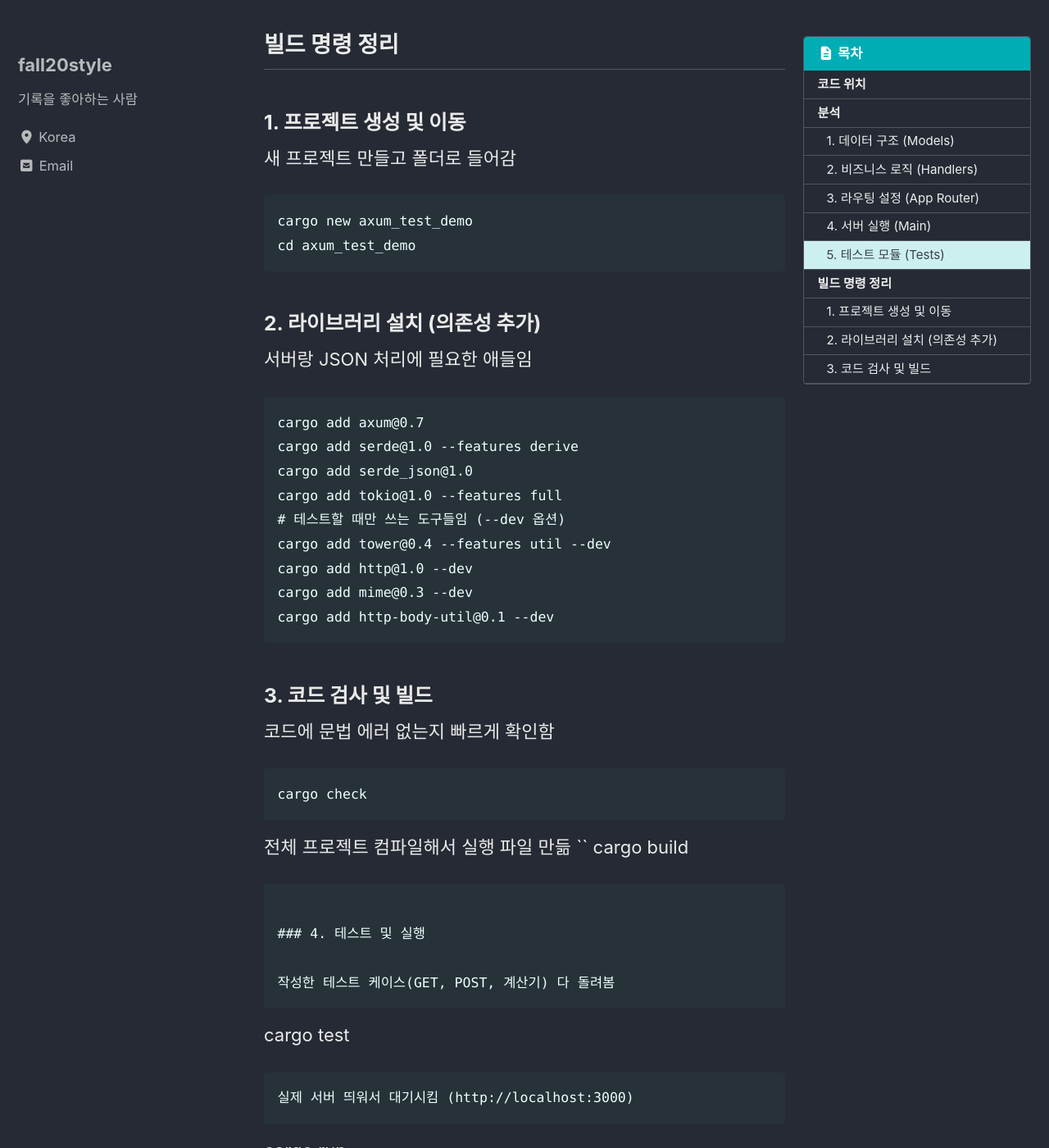
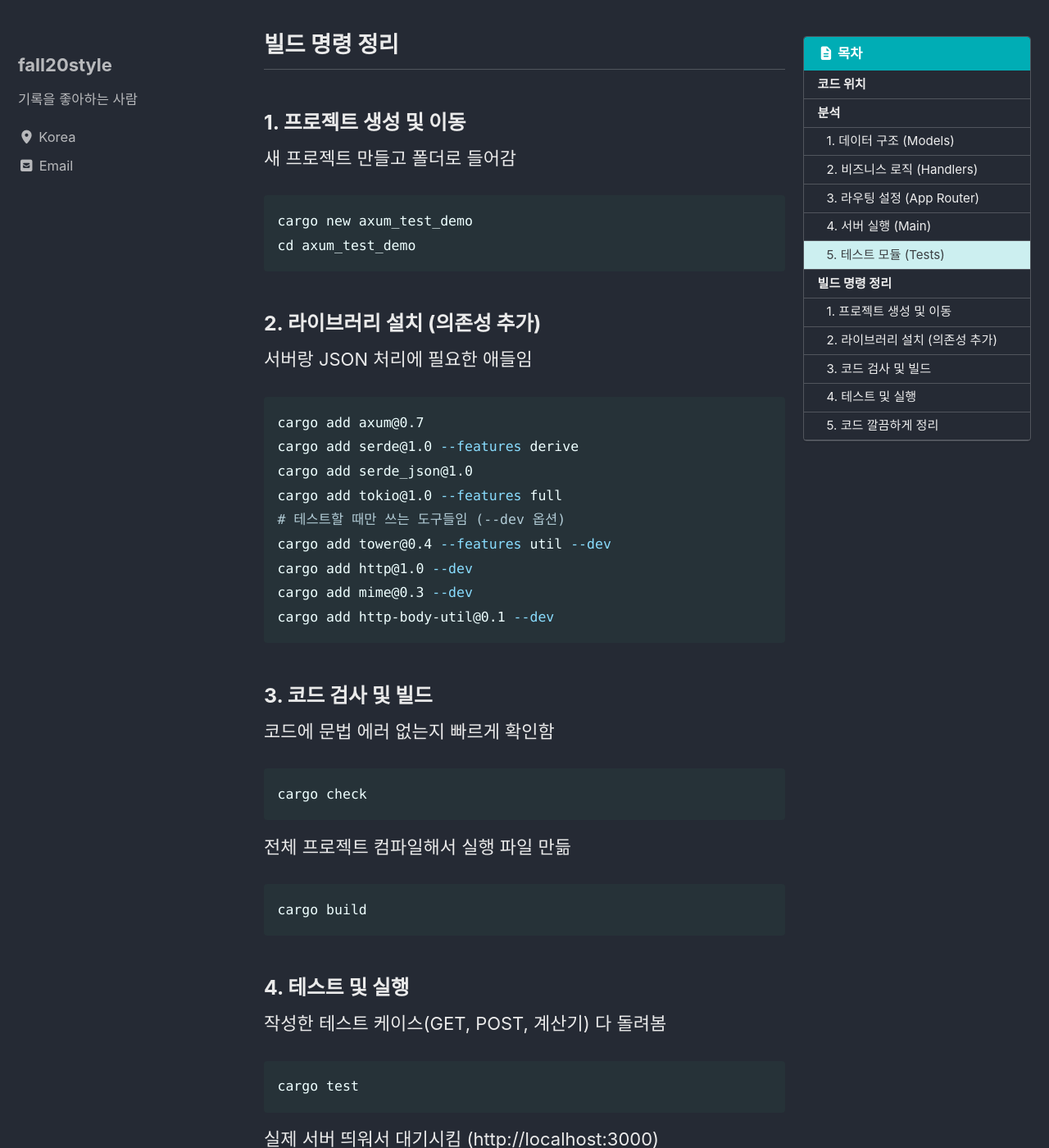
Before and after one commit to fall20style/fall20style.github.io, a Jekyll site: the page built from _posts/2026-04-04-rust-calc-rest-api-unittest.md, in a window 1280 px wide and 1400 px high, scrolled down 2646 px. Shown: the whole window at 82% size. Built offline with Jekyll 4.4.1, drawn with Linux system fonts in a browser that asks for light colours; cached includes are drawn as plain includes; some of the changed text lies outside the part shown.

Commit message:
Update 2026-04-04-rust-calc-rest-api-unittest.md

````diff
--- a/_posts/2026-04-04-rust-calc-rest-api-unittest.md
+++ b/_posts/2026-04-04-rust-calc-rest-api-unittest.md
@@ -38,7 +38,7 @@ https://github.com/fall20style/rust_prep/tree/main/01_axum_test_demo
 
 ### 2. 비즈니스 로직 (Handlers)
 
-```
+``` rust
 async fn compute(Json(payload): Json<CalcInput>) -> Json<CalcOutput> {
     let sum = payload.a + payload.b;
     Json(CalcOutput { result: sum })
@@ -52,7 +52,7 @@ async fn compute(Json(payload): Json<CalcInput>) -> Json<CalcOutput> {
 
 ### 3. 라우팅 설정 (App Router)
 
-```
+``` rust
 pub fn app() -> Router {
     Router::new()
         .route("/user", get(|| async { ... }))
@@ -67,7 +67,7 @@ pub fn app() -> Router {
 
 ### 4. 서버 실행 (Main)
 
-```
+``` rust
 #[tokio::main]async fn main() {
     let listener = tokio::net::TcpListener::bind("0.0.0.0:3000").await.unwrap();
     axum::serve(listener, app()).await.unwrap();
@@ -80,7 +80,7 @@ pub fn app() -> Router {
 
 ### 5. 테스트 모듈 (Tests)
 
-```
+``` rust
 #[cfg(test)]mod tests { ... }
 ```
 
@@ -93,7 +93,7 @@ pub fn app() -> Router {
 ### 1. 프로젝트 생성 및 이동
 
 새 프로젝트 만들고 폴더로 들어감
-```
+``` bash
 cargo new axum_test_demo
 cd axum_test_demo
 ```
@@ -101,7 +101,7 @@ cd axum_test_demo
 ### 2. 라이브러리 설치 (의존성 추가)
 
 서버랑 JSON 처리에 필요한 애들임
-```
+``` bash
 cargo add axum@0.7
 cargo add serde@1.0 --features derive
 cargo add serde_json@1.0
@@ -116,22 +116,24 @@ cargo add http-body-util@0.1 --dev
 ### 3. 코드 검사 및 빌드
 
 코드에 문법 에러 없는지 빠르게 확인함
-```
+``` bash
 cargo check
 ```
 전체 프로젝트 컴파일해서 실행 파일 만듦
-``
+``` bash
 cargo build
 ```
 
 ### 4. 테스트 및 실행
 
 작성한 테스트 케이스(GET, POST, 계산기) 다 돌려봄
-```
+
+``` bash
 cargo test
 ```
 실제 서버 띄워서 대기시킴 (http://localhost:3000)
-```
+
+``` bash
 cargo run
 ```
 
@@ -139,6 +141,6 @@ cargo run
 
 들여쓰기랑 줄바꿈 알아서 예쁘게 맞춰줌
 
-```
+``` bash
 cargo fmt
 ```
````
